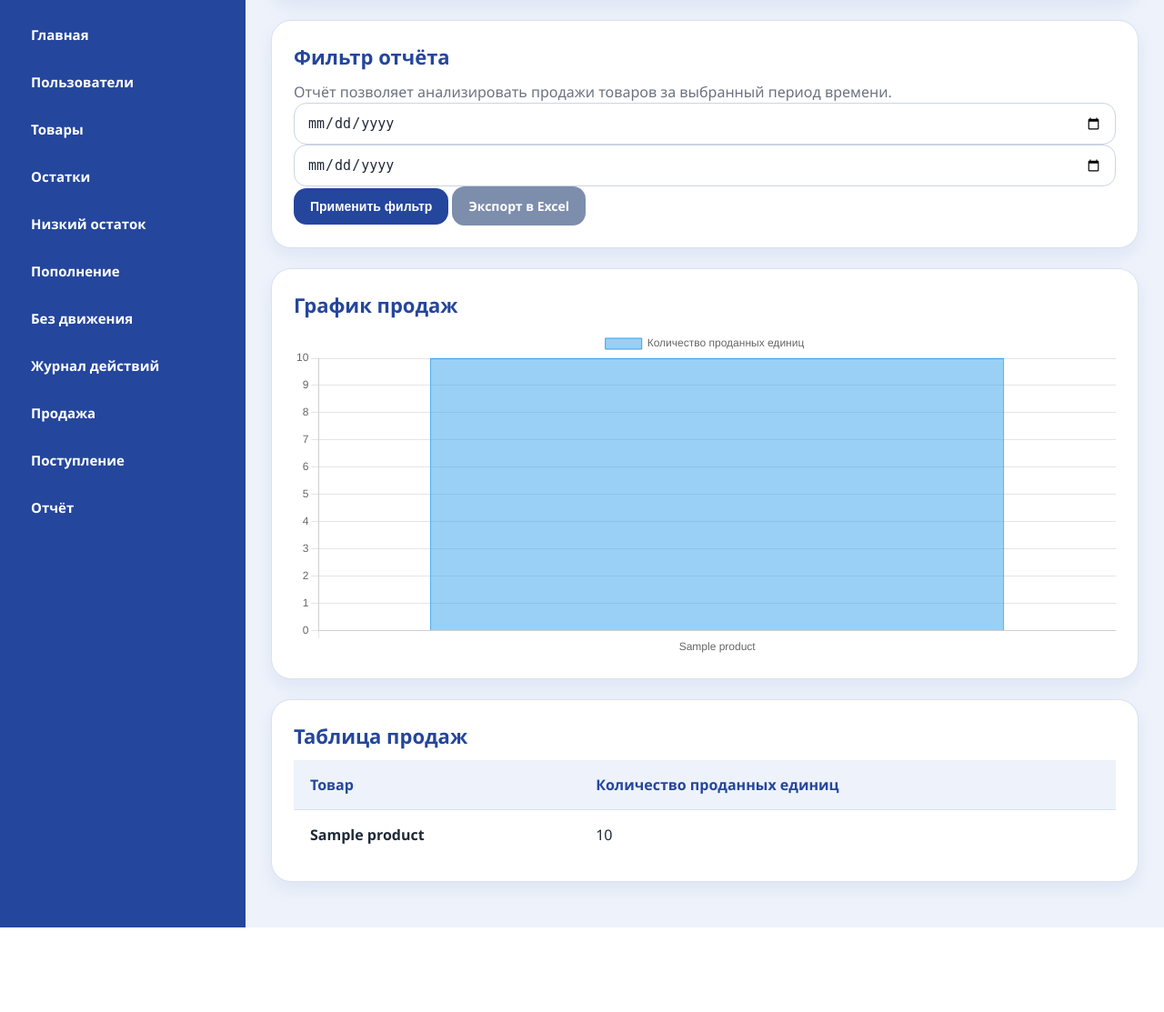
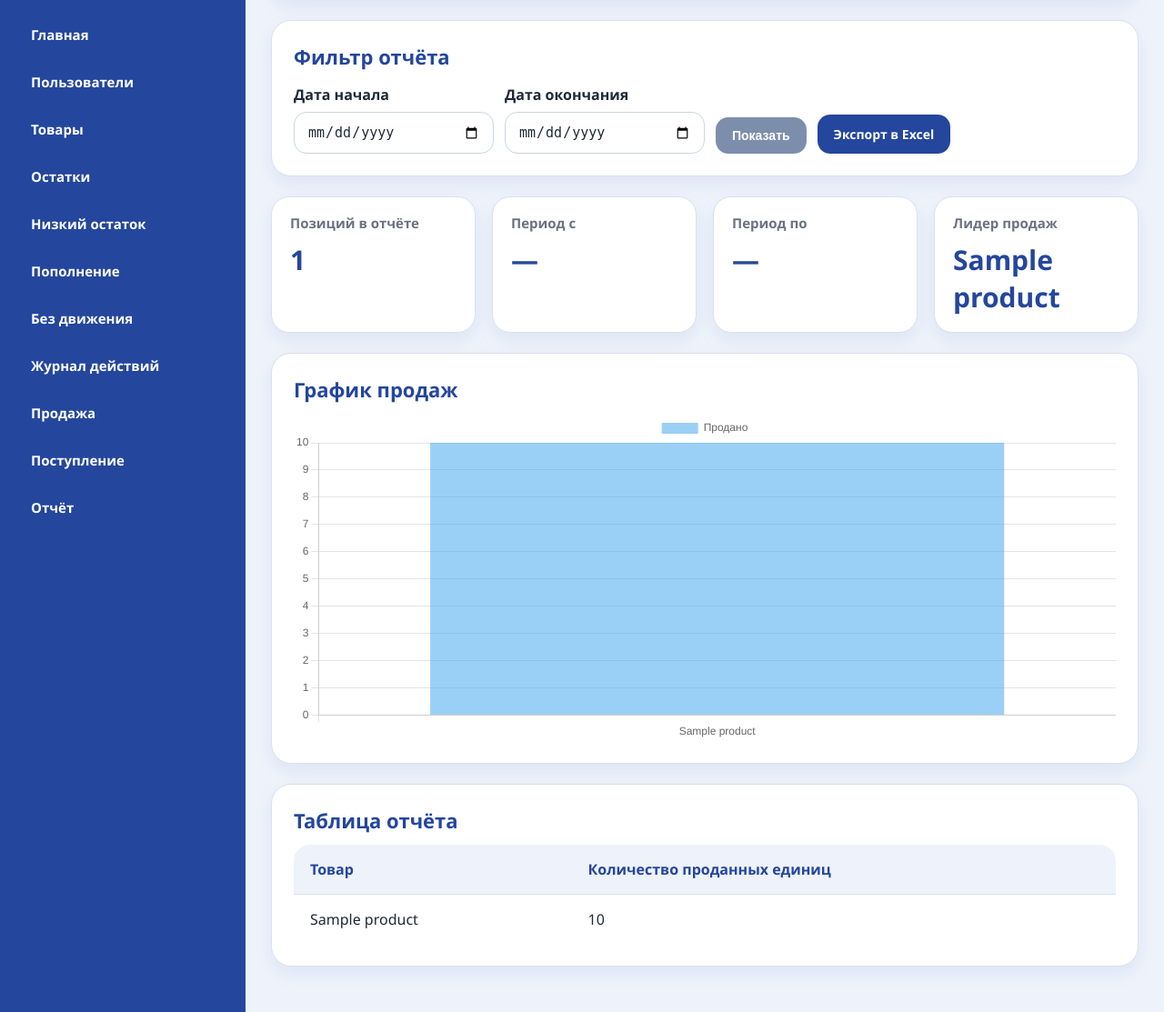
Before and after one commit to llimarenko05-cmd/diplom-store, a Django app: page /sales/report/ in a window 1280 px wide. Shown: the part 110-1223 px from the top of the page at 91% size. Before the commit the page ends 1130 px from the top, so only its background shows below. Run offline with Django 5.2, Linux system fonts and the light colour scheme; a user stored in the database is signed in; tables that the repository leaves empty hold one stand-in row (values such as "Sample post").

Commit message:
финализирован отчет по продажам

```diff
--- a/inventory/templates/inventory/sales_report.html
+++ b/inventory/templates/inventory/sales_report.html
@@ -7,26 +7,76 @@
 
 <div class="card">
     <h2>Фильтр отчёта</h2>
+
+    <form method="get" class="actions-row" style="margin-top: 16px;">
+        <div style="min-width: 220px;">
+            <label for="start_date" style="display:block; margin-bottom:8px; font-weight:700;">Дата начала</label>
+            <input type="date" id="start_date" name="start_date" value="{{ start_date }}">
+        </div>
+
+        <div style="min-width: 220px;">
+            <label for="end_date" style="display:block; margin-bottom:8px; font-weight:700;">Дата окончания</label>
+            <input type="date" id="end_date" name="end_date" value="{{ end_date }}">
+        </div>
+
+        <div style="display:flex; align-items:flex-end; gap:12px;">
+            <button type="submit" class="btn btn-secondary">Показать</button>
+            <a href="{% url 'export_sales_report_excel' %}?start_date={{ start_date }}&end_date={{ end_date }}" class="btn">
+                Экспорт в Excel
+            </a>
+        </div>
+    </form>
+</div>
+
+<div class="stats">
+    <div class="stat-box">
+        <h3>Позиций в отчёте</h3>
+        <p>{{ report|length }}</p>
+    </div>
+
+    <div class="stat-box">
+        <h3>Период с</h3>
         <p>
-        Отчёт позволяет анализировать продажи товаров за выбранный период времени.
+            {% if start_date %}
+            {{ start_date }}
+            {% else %}
+            —
+            {% endif %}
         </p>
+    </div>
 
-    <form method="get" class="form-row">
-        <input type="date" name="start_date" value="{{ start_date }}">
-        <input type="date" name="end_date" value="{{ end_date }}">
-        <button type="submit" class="btn">Применить фильтр</button>
-        <a href="{% url 'export_sales_report_excel' %}?start_date={{ start_date }}&end_date={{ end_date }}" class="btn btn-secondary">Экспорт в Excel</a>
-    </form>
+    <div class="stat-box">
+        <h3>Период по</h3>
+        <p>
+            {% if end_date %}
+            {{ end_date }}
+            {% else %}
+            —
+            {% endif %}
+        </p>
+    </div>
+
+    <div class="stat-box">
+        <h3>Лидер продаж</h3>
+        <p>
+            {% if report %}
+            {{ report.0.product__name }}
+            {% else %}
+            Нет данных
+            {% endif %}
+        </p>
+    </div>
 </div>
 
 <div class="card">
     <h2>График продаж</h2>
-    <canvas id="salesChart"></canvas>
+    <canvas id="salesReportChart"></canvas>
 </div>
 
 <div class="card">
-    <h2>Таблица продаж</h2>
+    <h2>Таблица отчёта</h2>
 
+    <div class="table-wrapper">
         <table>
             <thead>
                 <tr>
@@ -37,36 +87,31 @@
             <tbody>
                 {% for item in report %}
                 <tr>
-                <td><strong>{{ item.product__name }}</strong></td>
+                    <td>{{ item.product__name }}</td>
                     <td>{{ item.total_sold }}</td>
                 </tr>
                 {% empty %}
                 <tr>
-                <td colspan="2">Нет данных за выбранный период.</td>
+                    <td colspan="2">Нет данных по продажам за выбранный период.</td>
                 </tr>
                 {% endfor %}
             </tbody>
         </table>
     </div>
+</div>
 
 <script src="https://cdn.jsdelivr.net/npm/chart.js"></script>
-{{ sales_chart_labels|json_script:"sales-chart-labels" }}
-{{ sales_chart_data|json_script:"sales-chart-data" }}
 
 <script>
-    const salesLabels = JSON.parse(document.getElementById('sales-chart-labels').textContent);
-    const salesData = JSON.parse(document.getElementById('sales-chart-data').textContent);
+    const salesReportCtx = document.getElementById('salesReportChart');
 
-    const salesCtx = document.getElementById('salesChart').getContext('2d');
-
-    new Chart(salesCtx, {
+    new Chart(salesReportCtx, {
         type: 'bar',
         data: {
-            labels: salesLabels,
+            labels: {{ sales_chart_labels|safe }},
             datasets: [{
-                label: 'Количество проданных единиц',
-                data: salesData,
-                borderWidth: 1
+                label: 'Продано',
+                data: {{ sales_chart_data|safe }},
             }]
         },
         options: {
@@ -75,11 +120,6 @@
                 legend: {
                     display: true
                 }
-            },
-            scales: {
-                y: {
-                    beginAtZero: true
-                }
             }
         }
     });
```
Lines whose indentation alone changed are shown as unchanged.
